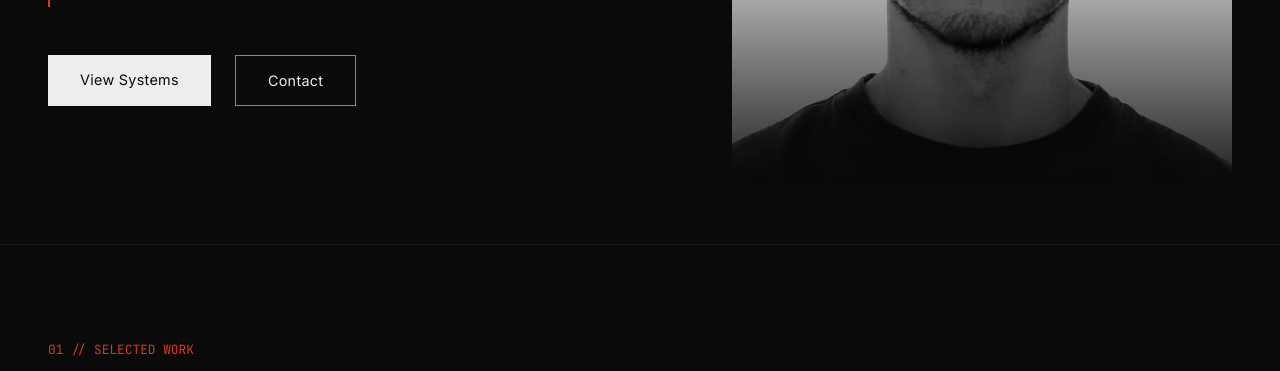
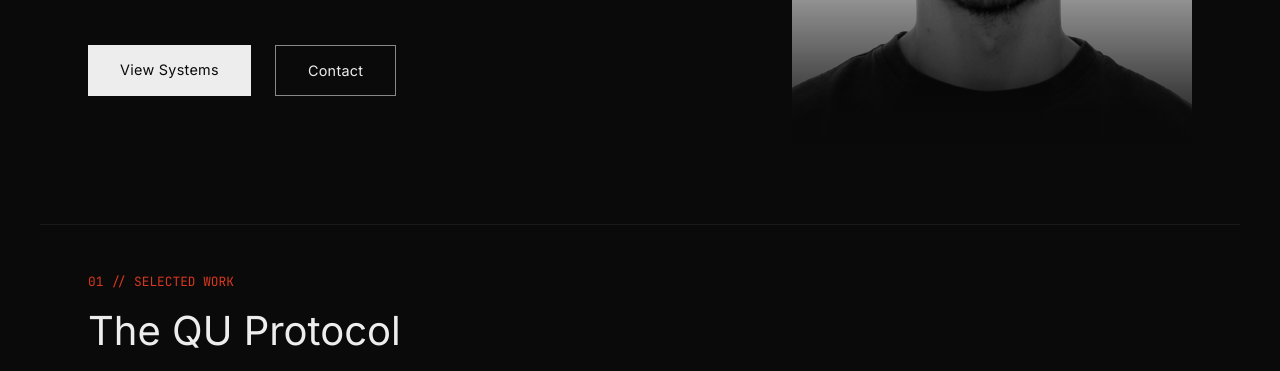
Before and after one commit to quyenlabs/hq, a plain HTML site: page index.html in a window 1280 px wide. Shown: the part 498-869 px from the top of the page. Drawn offline with Linux system fonts and the light colour scheme.

Commit message:
feat: V1 launch - Architecture and layout finalized

```diff
--- a/style.css
+++ b/style.css
@@ -44,14 +44,16 @@ body {
     50% { opacity: 0; }
 }
 
-/* HERO SECTION */
+/* HERO SECTION - TIGHTENED */
 .hero-container {
-    min-height: calc(100vh - 140px); /* Adjusted to account for nav and footer height approx */
+    /* Changed from calc(100vh - 140px) to 80vh.
+       This allows the next section to appear "above the fold" */
+    min-height: 80vh;
     display: flex;
     align-items: center;
-    justify-content: space-between; /* Spreads text and image apart */
-    padding: 0 3rem;
-    max-width: 1400px;
+    justify-content: space-between;
+    padding: 2rem 3rem; /* Added top/bottom padding to breathe */
+    max-width: 1200px; /* Reduced from 1400px to keep text/image closer */
     margin: 0 auto;
     width: 100%;
 }
@@ -119,8 +121,8 @@ body {
 /* PHOTO TREATMENT (The "Vibe Code") */
 .visual-wrapper {
     position: relative;
-    height: 600px;
-    width: 500px;
+    height: 500px; /* Reduced from 600px */
+    width: 400px;  /* Reduced from 500px for better proportions */
     display: flex;
     align-items: center;
     justify-content: center;
@@ -173,14 +175,14 @@ body {
 
 /* SYSTEMS SECTION */
 .systems-container {
-    padding: 6rem 3rem;
-    max-width: 1400px;
+    padding: 3rem 3rem; /* Reduced top padding from 6rem to 3rem */
+    max-width: 1200px; /* Match the hero max-width */
     margin: 0 auto;
     border-top: 1px solid #1a1a1a; /* Subtle divider */
 }
 
 .section-header {
-    margin-bottom: 4rem;
+    margin-bottom: 1.5rem; /* Tightens the title to the card */
 }
 
 .mono-label {
```
